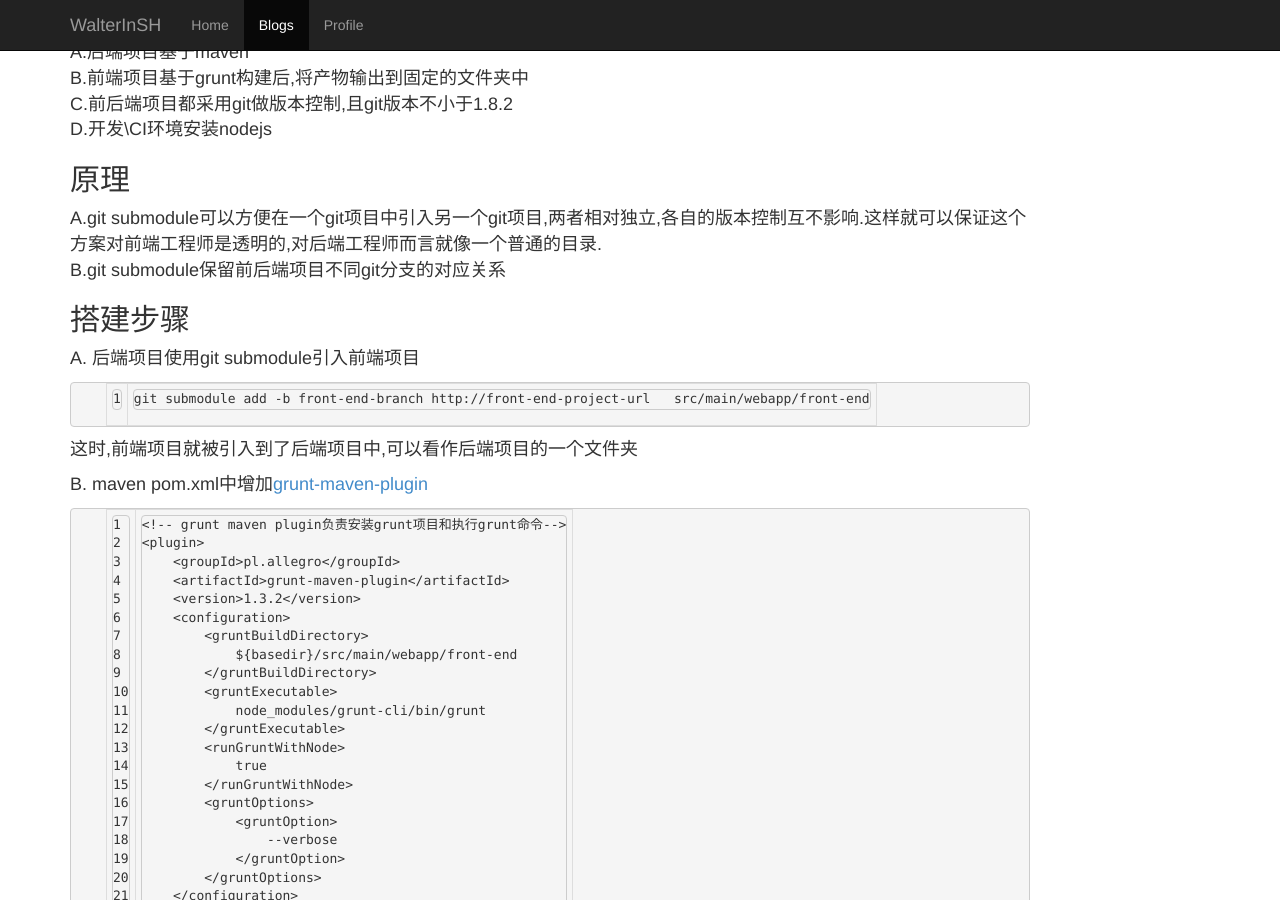
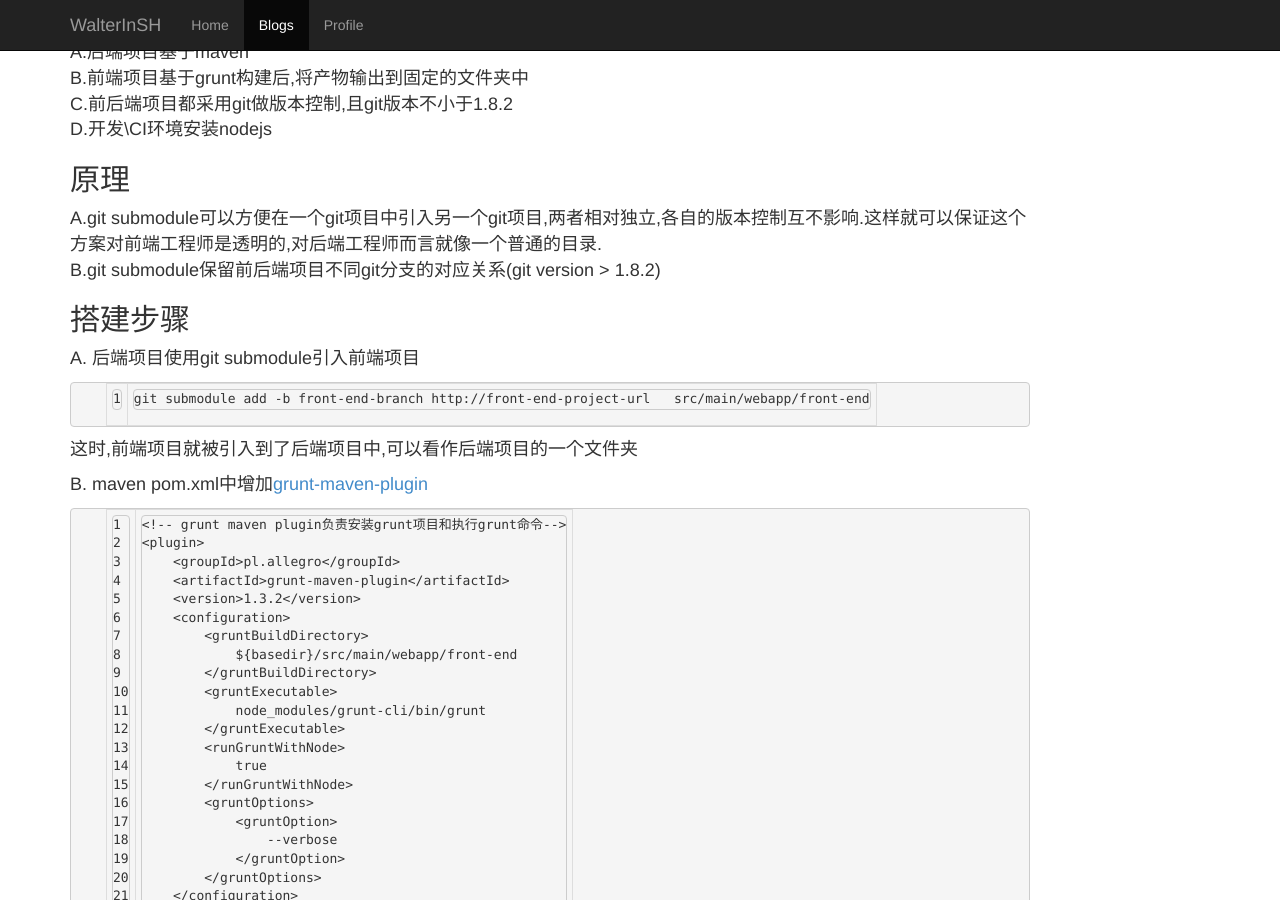
Before and after one commit to WalterInSH/walterinsh.github.io, a Jekyll site: the page built from _posts/2014-06-25-how-to-integrate-grunt-with-maven.md, in a window 1280 px wide and 900 px high, scrolled down 319 px. Built offline with Jekyll 4.4.1, drawn with Linux system fonts in a browser that asks for light colours; some of the changed text lies outside the part shown.

Commit message:
add blog's reference

```diff
--- a/_posts/2014-06-25-how-to-integrate-grunt-with-maven.md
+++ b/_posts/2014-06-25-how-to-integrate-grunt-with-maven.md
@@ -20,7 +20,7 @@ D.开发\CI环境安装nodejs
 
 ##原理
 A.git submodule可以方便在一个git项目中引入另一个git项目,两者相对独立,各自的版本控制互不影响.这样就可以保证这个方案对前端工程师是透明的,对后端工程师而言就像一个普通的目录.
-B.git submodule保留前后端项目不同git分支的对应关系
+B.git submodule保留前后端项目不同git分支的对应关系(git version > 1.8.2)
 
 ##搭建步骤
 A. 后端项目使用git submodule引入前端项目
@@ -124,3 +124,4 @@ git pull
 
 ##备注
 该方案强烈依赖于git submodule功能,所以强烈建议先仔细学习该功能.
+关于git无法跟踪submodule分支的问题参看[这里](http://stackoverflow.com/questions/1777854/git-submodules-specify-a-branch-tag)
```
